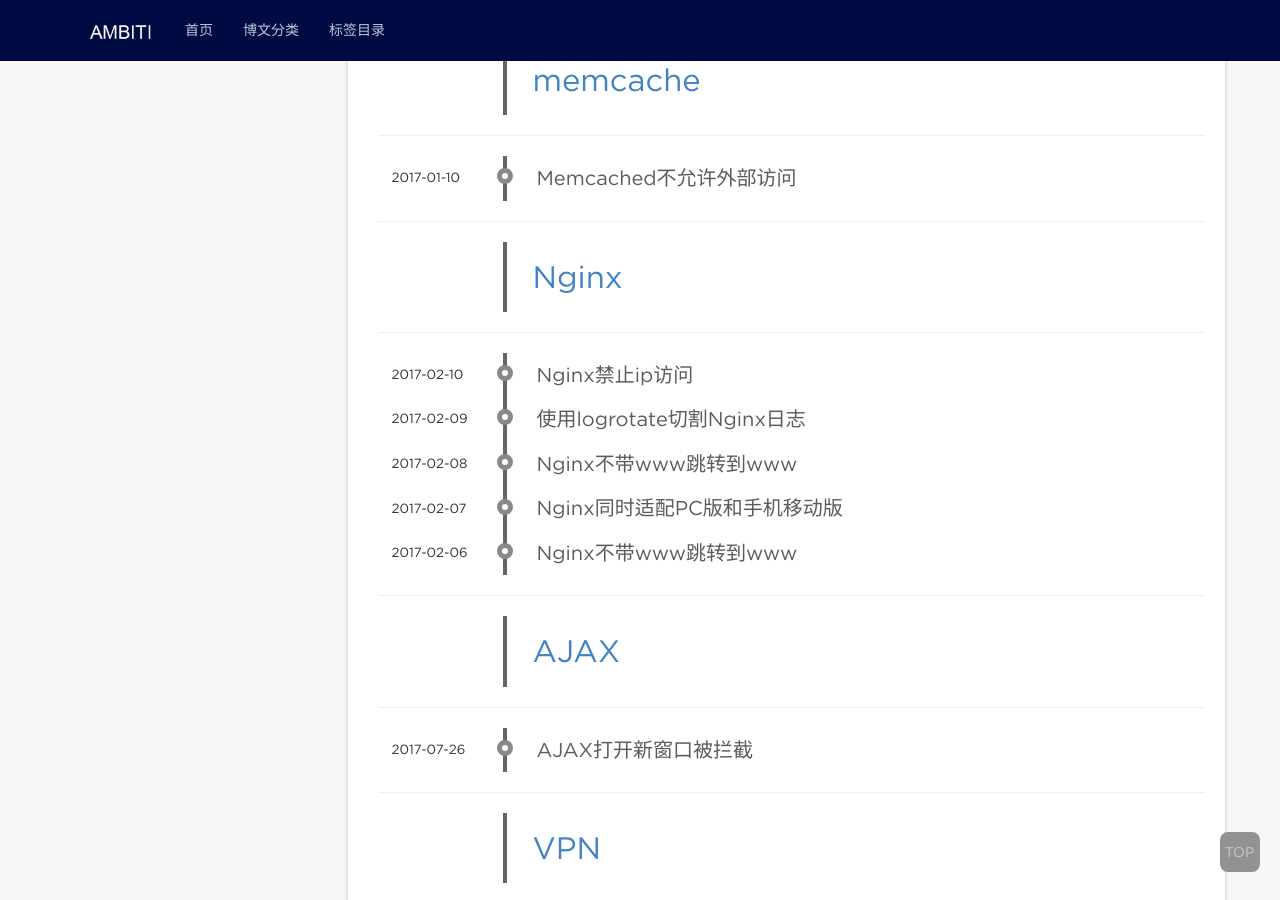
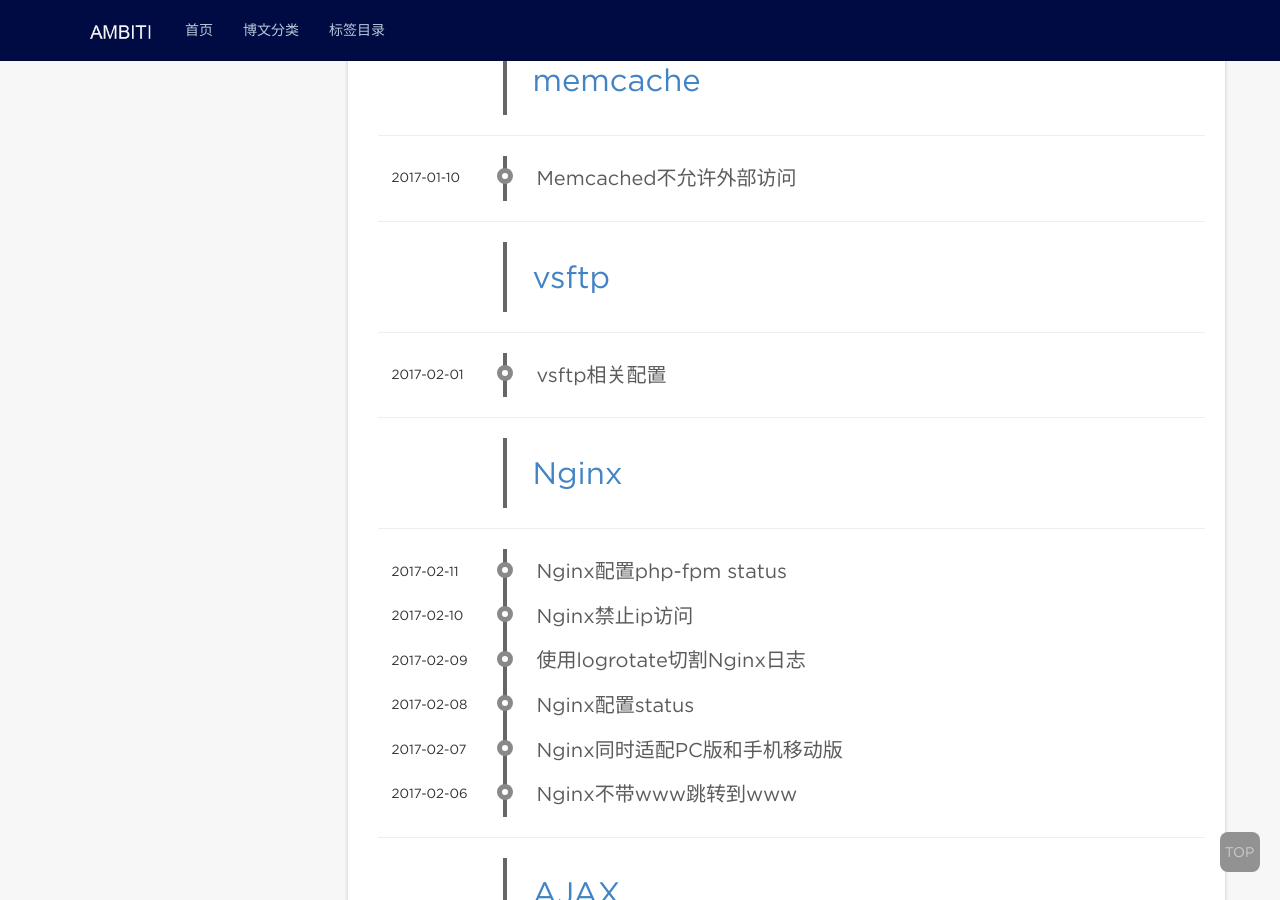
Before and after one commit to fengkai8375/fengkai8375.github.io, a Jekyll site: the page built from tag/index.html, in a window 1280 px wide and 900 px high, scrolled down 1200 px. Built offline with Jekyll 4.4.1, drawn with Linux system fonts in a browser that asks for light colours; nearby versions of some CDN libraries; comment, search, counter and statistics services are not loaded; some of the changed lines change nothing that is shown.

Commit message:
new post

````diff
--- /dev/null
+++ b/_posts/Linux/2017-02-01-vsftp-config.md
@@ -0,0 +1,35 @@
+---
+layout: post
+title: "vsftp相关配置"
+date: 2017-02-01 09:00:00 +0800
+categories: Linux
+tag: vsftp
+---
+* content
+{:toc}
+
+
+### 配置文件
+```
+/etc/vsftpd/vsftpd.conf
+```
+
+### 修改端口
+```
+listen_port=10001
+```
+
+### 禁止用户访问其上层目录
+
+```
+chroot_local_user=YES
+chroot_list_enable=YES
+chroot_list_file=/etc/vsftpd/chroot_list
+
+touch /etc/vsftpd/chroot_list
+```
+
+### 添加用户
+```
+ /usr/sbin/adduser -d /var/www/html/path -g ftp -s /sbin/nologin username
+```
--- a/_posts/WebServer/2017-02-08-Ngix-config-status.md
+++ b/_posts/WebServer/2017-02-08-Ngix-config-status.md
@@ -1,6 +1,6 @@
 ---
 layout: post
-title: "Nginx不带www跳转到www"
+title: "Nginx配置status"
 date: 2017-02-08 09:00:00 +0800
 categories: Linux
 tag: Nginx
--- /dev/null
+++ b/_posts/WebServer/2017-02-11-Ngix-config-php-fpmstatus.md
@@ -0,0 +1,44 @@
+---
+layout: post
+title: "Nginx配置php-fpm status"
+date: 2017-02-11 09:00:00 +0800
+categories: Linux
+tag: Nginx
+---
+* content
+{:toc}
+
+本文介绍了在nginx配置php-fpm status的方法。
+
+###  步骤1
+
+修改 ```nginx.conf```, 在 ```server```块中添加
+``` shell
+    location ~ ^/php_fpm_status$ {
+         include fastcgi_params;
+         fastcgi_pass 127.0.0.1:9000;
+         fastcgi_param SCRIPT_FILENAME $fastcgi_script_name;
+         access_log off;
+     }
+```
+
+<!-- more -->
+
+### 步骤2
+修改 ```php-fpm.conf```，取消 ```pm.status_path = ``` 那一行的注释，并修改为
+
+``` shell
+pm.status_path = /php_fpm_status
+```
+
+注意等号后的路径要与```nginx```中的路径保持一致！
+
+### 步骤3
+重启nginx和php-fpm
+
+``` shell
+service nginx restart
+service php-fpm restart
+```
+
+最后就可以通过 ```http://yourip/php_fpm_status``` 查看 ```php-fpm```当前的状态。
````
